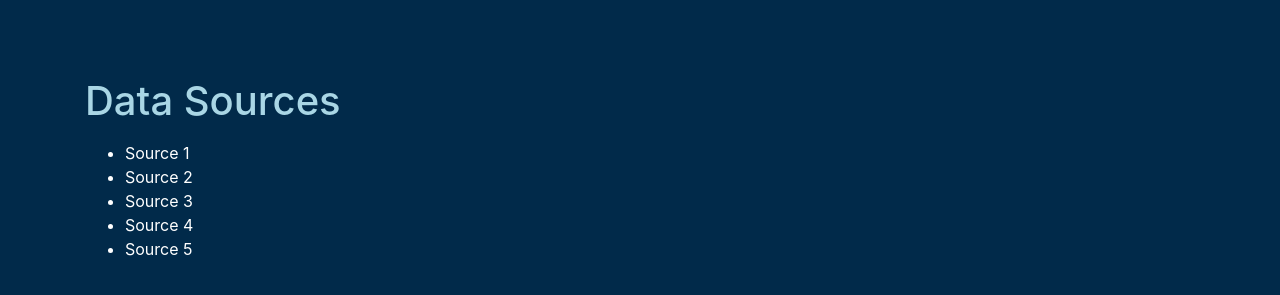
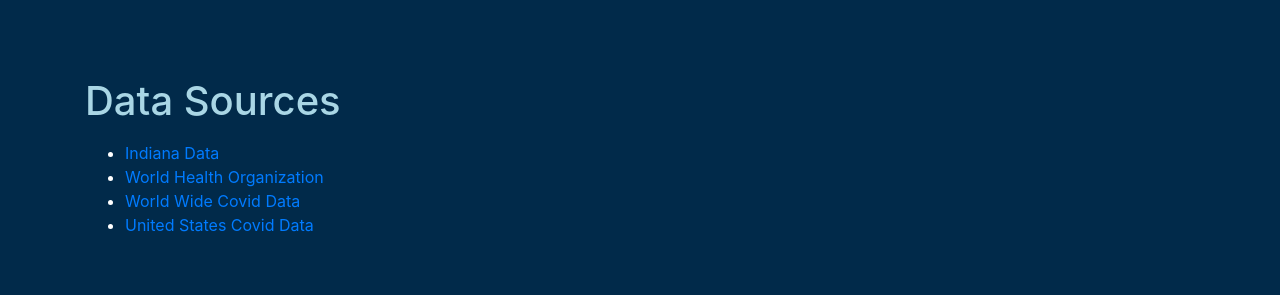
Before and after one commit to Drunk7Wolves/Covid_Website_Project, a plain HTML site: page index.html in a window 1280 px wide. Shown: the part 851-1146 px from the top of the page. Drawn offline with nearby package versions, Linux system fonts and the light colour scheme.

Commit message:
Update index.html

```diff
--- a/index.html
+++ b/index.html
@@ -71,11 +71,10 @@
          <h1>Data Sources</h1>
          <p>
          <ul>
-         <li>Source 1</li>
-         <li>Source 2</li>
-         <li>Source 3</li>
-         <li>Source 4</li>
-         <li>Source 5</li>
+         <li> <a href="https://hub.mph.in.gov/covid-19-data">Indiana Data</a> </li>
+        <li> <a href="https://data.who.int/dashboards/covid19/cases">World Health Organization</a> </li>
+        <li> <a href="https://ourworldindata.org/coronavirus">World Wide Covid Data</a> </li>
+        <li> <a href="https://covidtracking.com/data">United States Covid Data</a> </li>
          </p>
          <div class='my-5'></div>
       </div>
```
